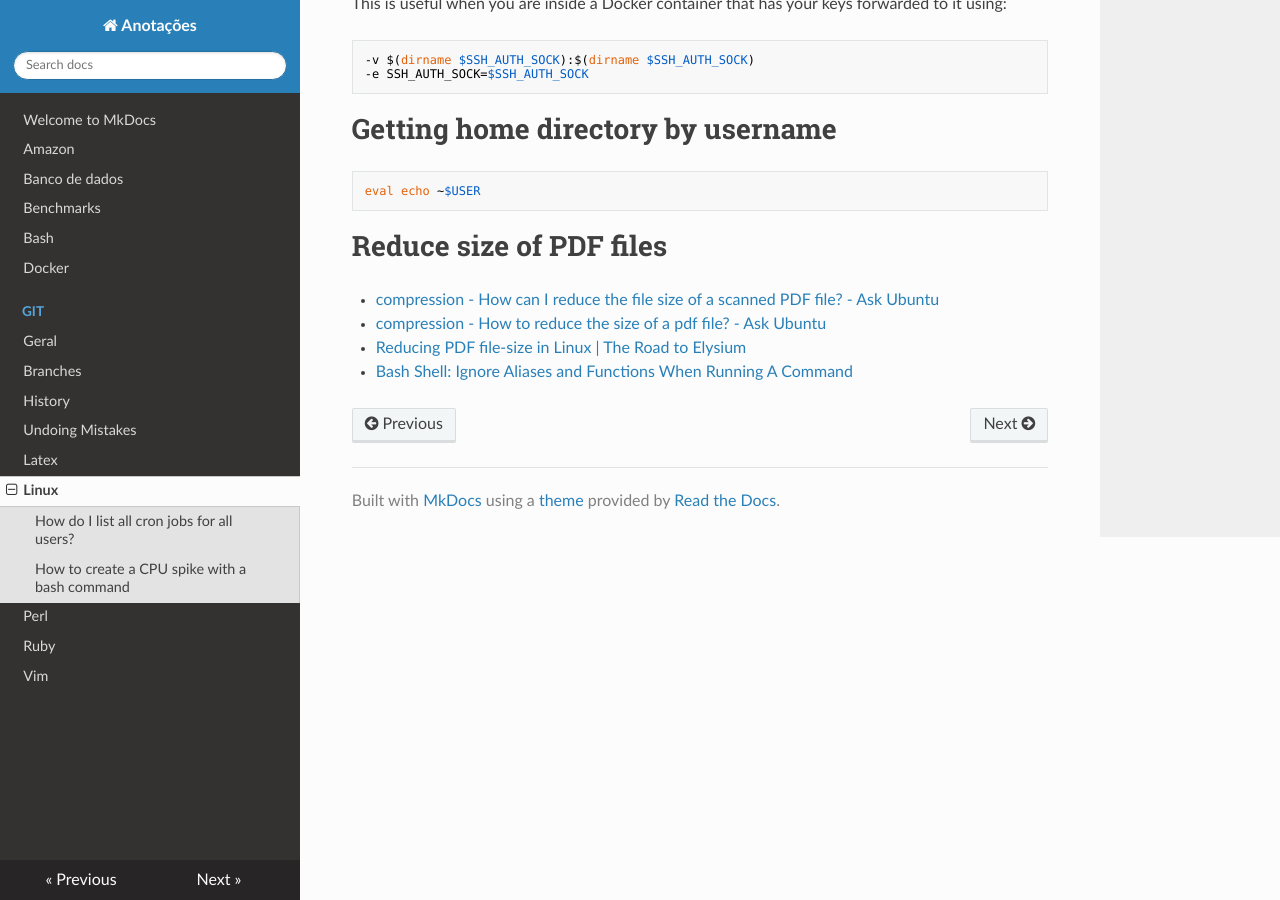
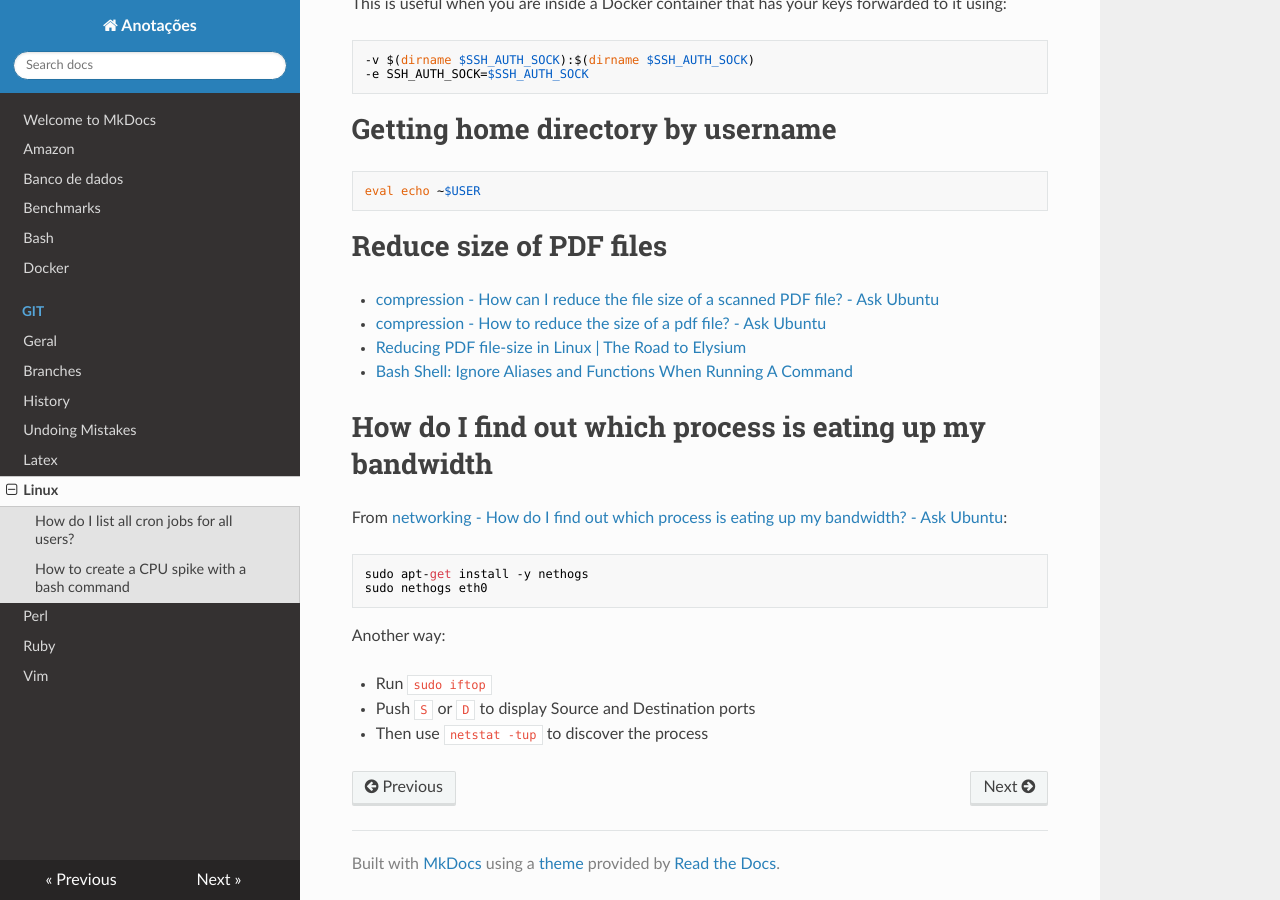
Before and after one commit to hposca/useful_notes, an MkDocs documentation site: the page built from docs/linux.md, in a window 1280 px wide and 900 px high, scrolled down 6065 px. Built offline with MkDocs 1.6.1, drawn with Linux system fonts in a browser that asks for light colours; nearby versions of some CDN libraries; old or Windows-style settings are respelled for this version of MkDocs.

Commit message:
How to find out which process is eating up my bandwidth

```diff
--- a/docs/linux.md
+++ b/docs/linux.md
@@ -279,3 +279,16 @@ This is useful when you are inside a Docker container that has your keys forward
 - [compression - How to reduce the size of a pdf file? - Ask Ubuntu](http://askubuntu.com/questions/207447/how-to-reduce-the-size-of-a-pdf-file)
 - [Reducing PDF file-size in Linux | The Road to Elysium](http://jorge.fbarr.net/2012/11/29/reducing-pdf-file-size-in-linux/)
 - [Bash Shell: Ignore Aliases and Functions When Running A Command](http://www.cyberciti.biz/faq/ignore-shell-aliases-functions-when-running-command/)
+
+# How do I find out which process is eating up my bandwidth
+
+From [networking - How do I find out which process is eating up my bandwidth? - Ask Ubuntu](http://askubuntu.com/questions/2411/how-do-i-find-out-which-process-is-eating-up-my-bandwidth):
+
+    sudo apt-get install -y nethogs
+    sudo nethogs eth0
+
+Another way:
+
+- Run `sudo iftop`
+- Push `S` or `D` to display Source and Destination ports
+- Then use `netstat -tup` to discover the process
```
